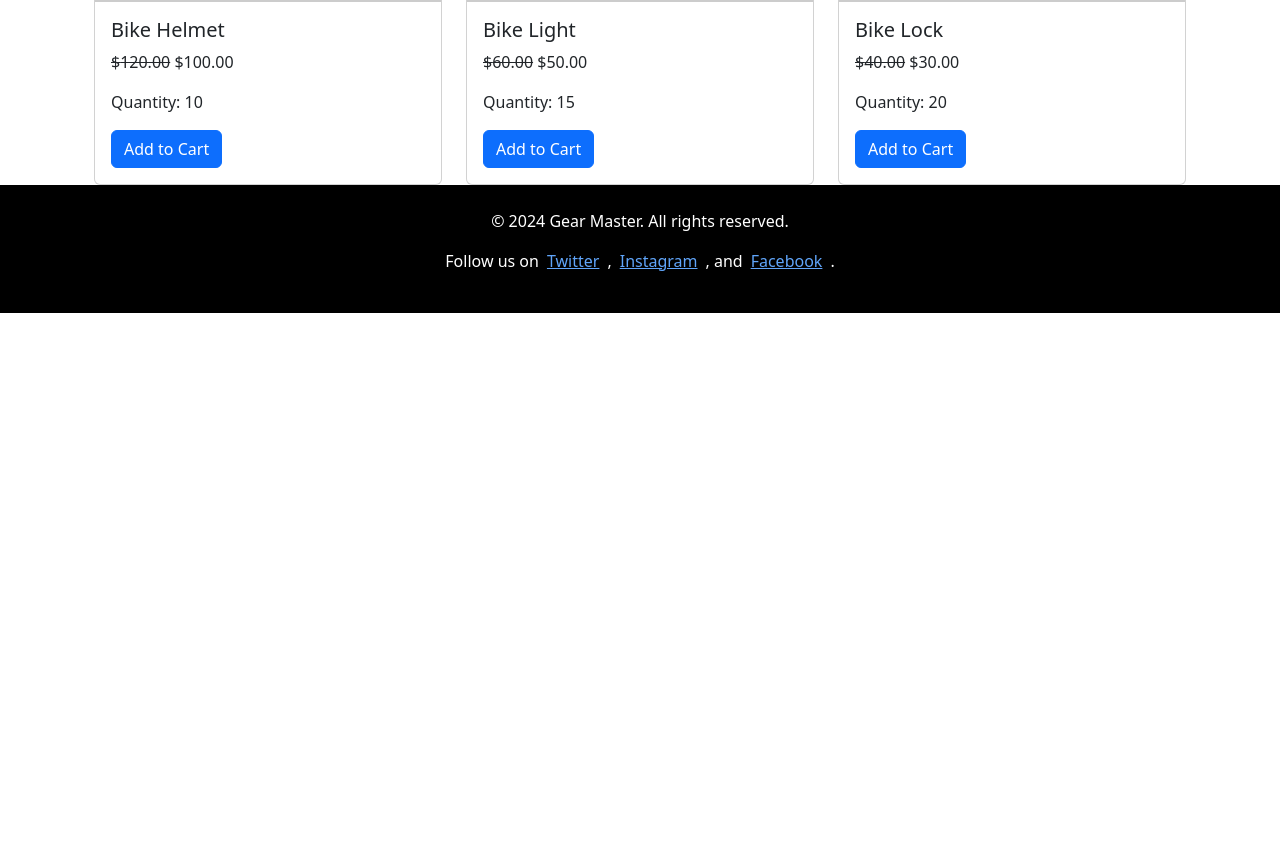
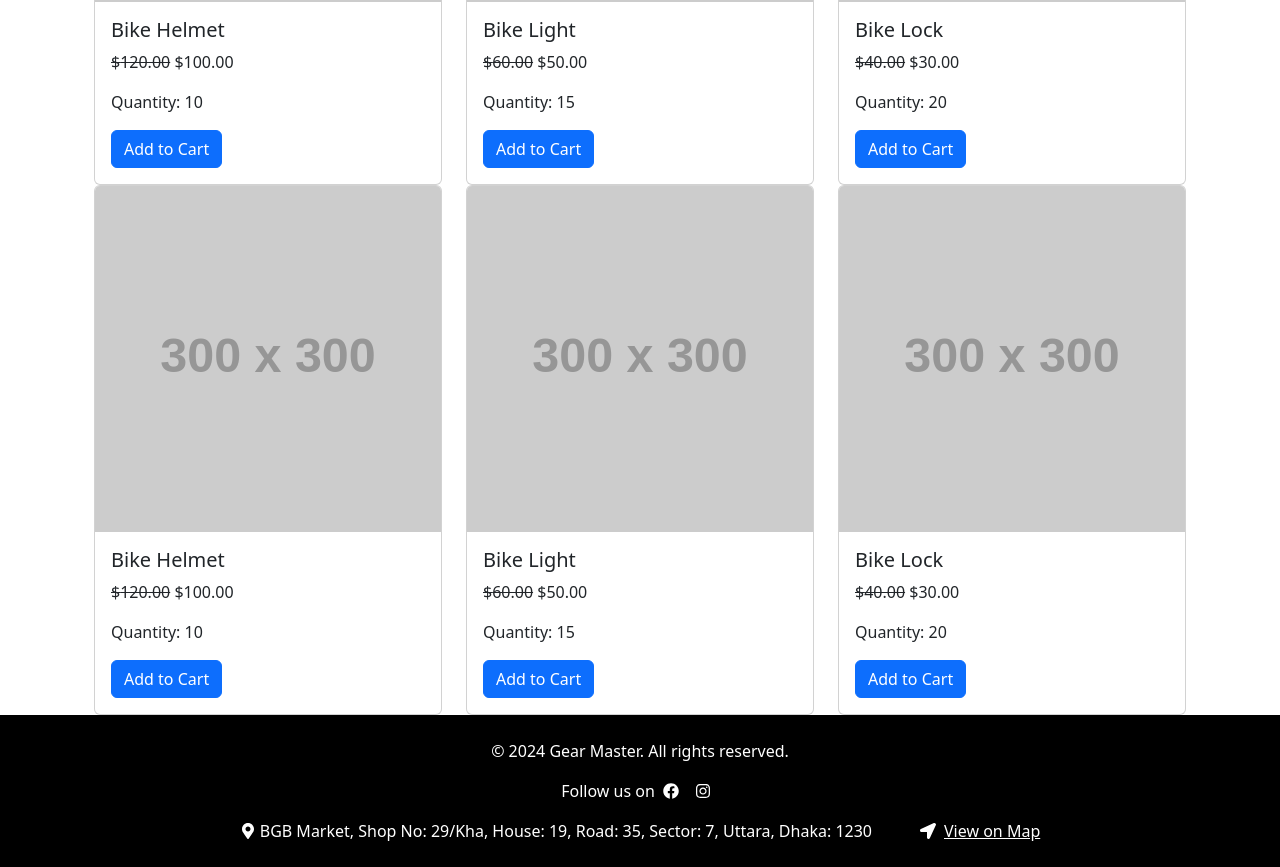
Before and after one commit to saajiidi/gm-store, a React (Create React App) app: page / in a window 1280 px wide. Shown: the part 1157-2024 px from the top of the page. Before the commit the page ends 1470 px from the top, so only its background shows below. Built offline with nearby package versions, Linux system fonts and the light colour scheme.

Commit message:
location addeded

```diff
--- a/src/components/Auth/LoginPage.tsx
+++ b/src/components/Auth/LoginPage.tsx
@@ -50,7 +50,7 @@ const LoginPage: React.FC = () => {
   };
 
   return (
-    <div className="container mt-5">
+    <div className="container mt-3 p-5 rounded-lg shadow-lg">
       <h2>Login</h2>
       <form onSubmit={handleLogin}>
         <div className="form-group">
--- a/src/components/Layout/Footer.tsx
+++ b/src/components/Layout/Footer.tsx
@@ -1,25 +1,68 @@
 import React from "react";
+import {
+  FaFacebook,
+  FaInstagram,
+  FaMapMarkerAlt,
+  FaLocationArrow,
+} from "react-icons/fa";
+
+const socialMediaLinks = [
+  {
+    name: "Facebook",
+    icon: <FaFacebook />,
+    url: "https://www.facebook.com/profile.php?id=61558077623189",
+  },
+  {
+    name: "Instagram",
+    icon: <FaInstagram />,
+    url: "https://www.instagram.com",
+  },
+  {
+    name: "Address",
+    icon: <FaMapMarkerAlt />,
+    text: "BGB Market, Shop No: 29/Kha, House: 19, Road: 35, Sector: 7, Uttara, Dhaka: 1230",
+  },
+  {
+    name: "Location",
+    icon: <FaLocationArrow />,
+    url: "https://www.google.com/maps/place/23.87262756989467,90.40014224456021",
+  },
+];
 
 const Footer: React.FC = () => {
   return (
     <footer className="bg-black text-white text-center py-4 mt-auto">
       <div className="container mx-auto">
         <p>&copy; 2024 Gear Master. All rights reserved.</p>
-        <p>
+        <p className="flex justify-center items-center">
           Follow us on
-          <a className="text-blue-400 mx-2" href="#">
-            Twitter
+          {socialMediaLinks.slice(0, 2).map((link, index) => (
+            <a
+              key={index}
+              className="text-white mx-2"
+              href={link.url}
+              target="_blank"
+              rel="noopener noreferrer"
+            >
+              {link.icon}
+            </a>
+          ))}
+        </p>
+        <div className="flex justify-center items-center mt-1">
+          <div className="flex items-center mx-4">
+            <FaMapMarkerAlt className="mr-1" />
+            <span>{socialMediaLinks[2].text}</span>
+          </div>
+          <a
+            className="flex items-center text-white mx-4"
+            href={socialMediaLinks[3].url}
+            target="_blank"
+            rel="noopener noreferrer"
+          >
+            <FaLocationArrow className="mr-2" />
+            <span>View on Map</span>
           </a>
-          ,
-          <a className="text-blue-400 mx-2" href="#">
-            Instagram
-          </a>
-          , and
-          <a className="text-blue-400 mx-2" href="#">
-            Facebook
-          </a>
-          .
-        </p>
+        </div>
       </div>
     </footer>
   );
--- a/src/components/Products/ProductListing.tsx
+++ b/src/components/Products/ProductListing.tsx
@@ -26,6 +26,30 @@ const products = [
     discountedPrice: 30.0,
     quantity: 20,
   },
+  {
+    id: 4,
+    name: "Bike Helmet",
+    image: "https://via.placeholder.com/300x300?text=Bike+Helmet",
+    originalPrice: 120.0,
+    discountedPrice: 100.0,
+    quantity: 10,
+  },
+  {
+    id: 5,
+    name: "Bike Light",
+    image: "https://via.placeholder.com/300x300?text=Bike+Light",
+    originalPrice: 60.0,
+    discountedPrice: 50.0,
+    quantity: 15,
+  },
+  {
+    id: 6,
+    name: "Bike Lock",
+    image: "https://via.placeholder.com/300x300?text=Bike+Lock",
+    originalPrice: 40.0,
+    discountedPrice: 30.0,
+    quantity: 20,
+  },
   // Add more products as needed
 ];
 
--- a/src/components/Products/ProductPage.tsx
+++ b/src/components/Products/ProductPage.tsx
@@ -20,6 +20,25 @@ const products = [
     quantity: 15,
     description: "Bright and durable bike light.",
   },
+
+  {
+    id: 3,
+    name: "Bike Helmet",
+    image: "https://via.placeholder.com/300x300?text=Bike+Helmet",
+    originalPrice: 120.0,
+    discountedPrice: 100.0,
+    quantity: 10,
+    description: "High-quality bike helmet.",
+  },
+  {
+    id: 4,
+    name: "Bike Light",
+    image: "https://via.placeholder.com/300x300?text=Bike+Light",
+    originalPrice: 60.0,
+    discountedPrice: 50.0,
+    quantity: 15,
+    description: "Bright and durable bike light.",
+  },
   // Add more products as needed
 ];
 
@@ -35,7 +54,7 @@ const ProductPage: React.FC = () => {
   }
 
   return (
-    <div className="container mt-5">
+    <div className="container mt-3 p-5 rounded-lg shadow-lg">
       <div className="row">
         <div className="col-md-6">
           <img src={product.image} className="img-fluid" alt={product.name} />
```
